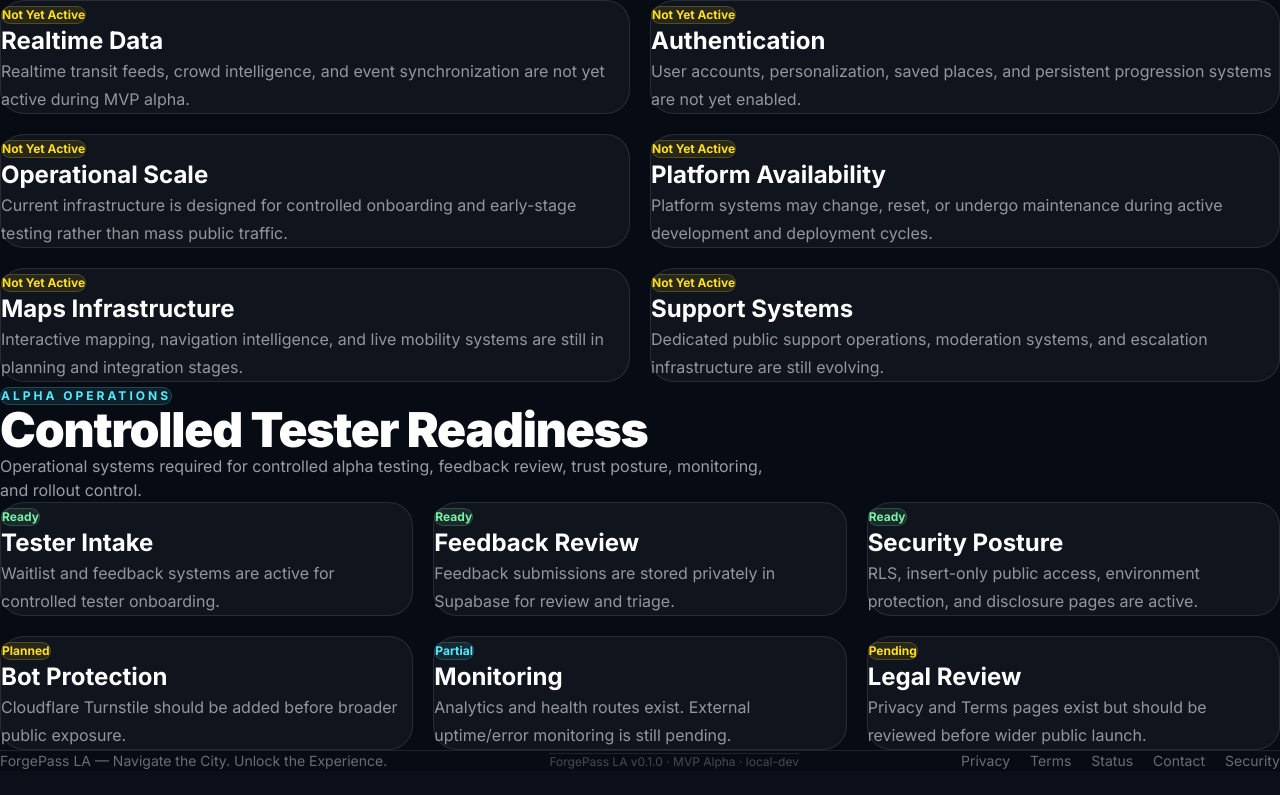
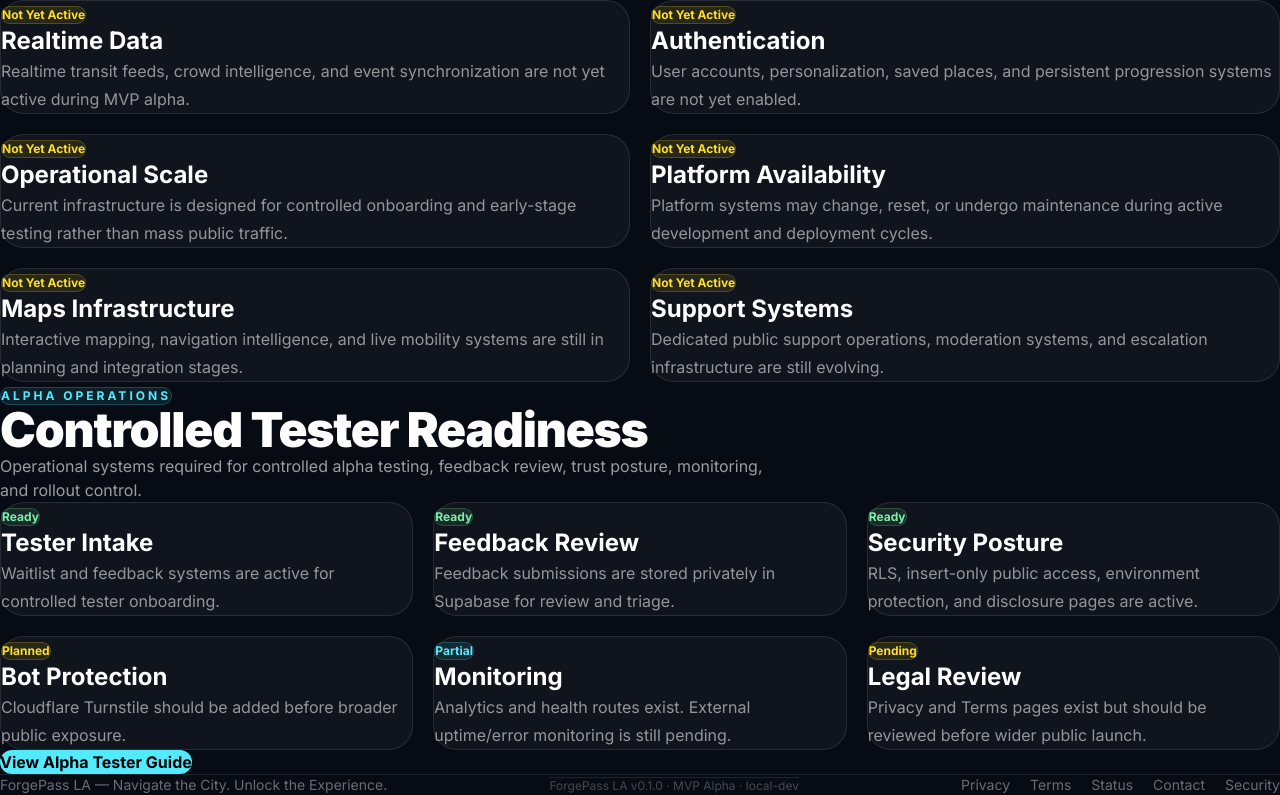
Before and after one commit to Oatskillua/forgepass-la, a React (Vite) app: page /status in a window 1280 px wide. Shown: the part 2661-3456 px from the top of the page. Before the commit the page ends 3432 px from the top, so only its background shows below. Built offline with nearby package versions, Linux system fonts and the light colour scheme.

Commit message:
Link alpha guide from status page

```diff
--- a/src/components/status/AlphaOperationsSection.jsx
+++ b/src/components/status/AlphaOperationsSection.jsx
@@ -2,6 +2,7 @@ import HomeSectionHeader from '../home/HomeSectionHeader'
 import HomeGrid from '../home/HomeGrid'
 import HomeCard from '../home/HomeCard'
 import Badge from '../Badge'
+import { Link } from 'react-router-dom'
 
 import { alphaOperations } from '../../data/alphaOperations'
 
@@ -39,6 +40,16 @@ export default function AlphaOperationsSection() {
           </HomeCard>
         ))}
       </HomeGrid>
+
+      <div className="mt-10">
+      <Link
+        to="/alpha-guide"
+        className="inline-flex rounded-2xl bg-cyan-300 px-6 py-4 font-bold text-black transition hover:scale-105"
+  >
+    View Alpha Tester Guide
+  </Link>
+</div>
+
     </section>
   )
 }
```
